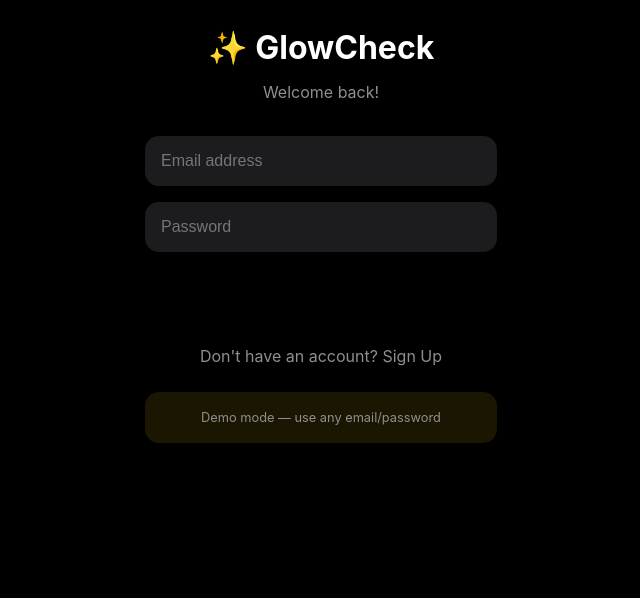
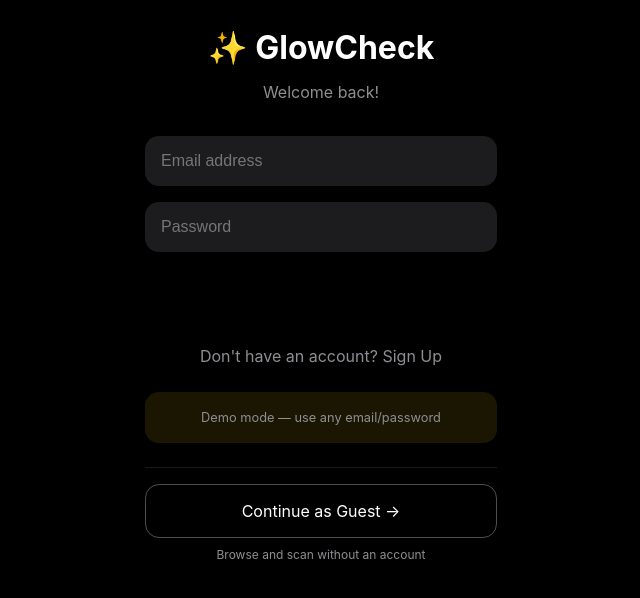
Before and after one commit to bosolaajenifuja-max/glowcheck-test, a React (Vite) app: page / in a window 1280 px wide. Shown: the top 598 px of the page, without its empty margins (319-959 px from the left). Built offline with nearby package versions, Linux system fonts and the light colour scheme.

Commit message:
Add guest login option

```diff
--- a/src/App.css
+++ b/src/App.css
@@ -891,6 +891,36 @@ body {
   color: var(--text-secondary);
 }
 
+.auth-guest {
+  text-align: center;
+  margin-top: var(--space-lg);
+  padding-top: var(--space-md);
+  border-top: 1px solid rgba(255,255,255,0.1);
+}
+
+.auth-guest-btn {
+  width: 100%;
+  padding: var(--space-md);
+  background: transparent;
+  border: 1px solid rgba(255,255,255,0.3);
+  color: var(--text-primary);
+  font-size: 1rem;
+  border-radius: var(--radius-md);
+  cursor: pointer;
+  transition: all 0.2s ease;
+}
+
+.auth-guest-btn:hover {
+  background: rgba(255,255,255,0.1);
+  border-color: var(--text-primary);
+}
+
+.auth-guest-hint {
+  font-size: 0.75rem;
+  color: var(--text-secondary);
+  margin-top: var(--space-sm);
+}
+
 /* Profile Screen */
 .profile-screen {
   padding: var(--space-md);
--- a/src/context/AuthContext.jsx
+++ b/src/context/AuthContext.jsx
@@ -51,6 +51,23 @@ export function AuthProvider({ children }) {
     return newUser;
   };
 
+  const loginAsGuest = async () => {
+    // Guest login - no account needed
+    const guestUser = {
+      id: 'guest_' + Date.now(),
+      email: 'guest@glowcheck.app',
+      name: 'Guest User',
+      avatar: null,
+      joinedAt: new Date().toISOString().split('T')[0],
+      savedProducts: [],
+      submittedProducts: [],
+      isGuest: true
+    };
+    setUser(guestUser);
+    // Don't save guest to localStorage (they're temporary)
+    return guestUser;
+  };
+
   const logout = () => {
     setUser(null);
     localStorage.removeItem('glowcheck_user');
@@ -82,6 +99,7 @@ export function AuthProvider({ children }) {
       user,
       loading,
       login,
+      loginAsGuest,
       signup,
       logout,
       updateProfile,
--- a/src/screens/AuthScreen.jsx
+++ b/src/screens/AuthScreen.jsx
@@ -9,7 +9,16 @@ export default function AuthScreen({ onComplete }) {
   const [error, setError] = useState('');
   const [loading, setLoading] = useState(false);
 
-  const { login, signup } = useAuth();
+  const { login, loginAsGuest, signup } = useAuth();
+
+  const handleGuestLogin = async () => {
+    try {
+      await loginAsGuest();
+      onComplete?.();
+    } catch (err) {
+      setError(err.message || 'Something went wrong');
+    }
+  };
 
   const handleSubmit = async (e) => {
     e.preventDefault();
@@ -87,6 +96,13 @@ export default function AuthScreen({ onComplete }) {
       <div className="auth-demo">
         <p>Demo mode — use any email/password</p>
       </div>
+
+      <div className="auth-guest">
+        <button onClick={handleGuestLogin} className="auth-guest-btn">
+          Continue as Guest →
+        </button>
+        <p className="auth-guest-hint">Browse and scan without an account</p>
+      </div>
     </div>
   );
 }
```
